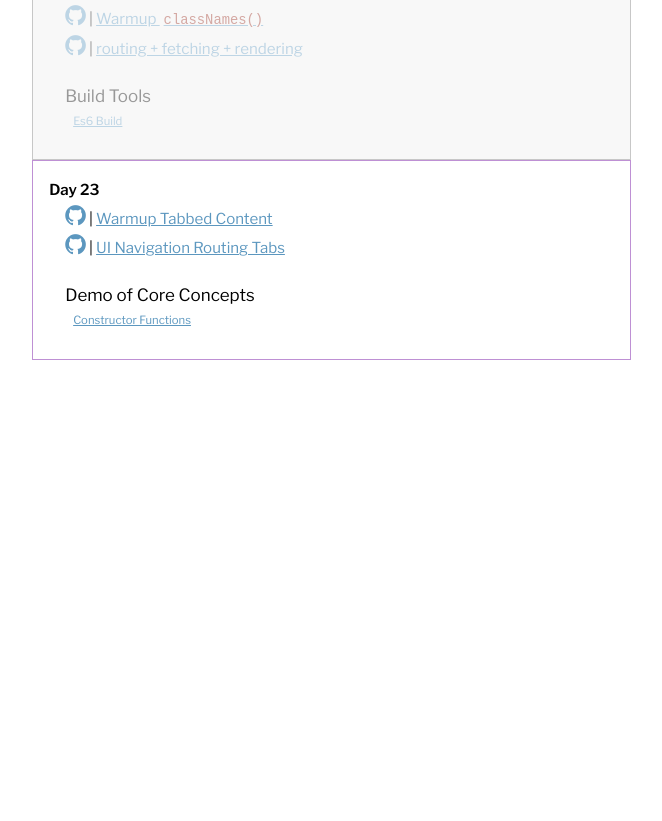
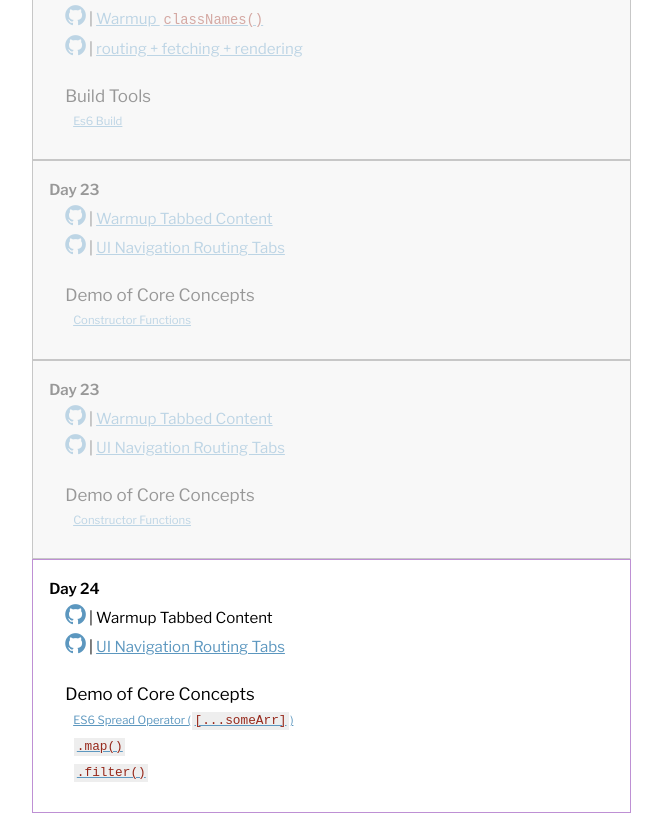
Before and after one commit to TIY-Charleston-Front-End-Engineering/TIY-Jan-2017, a plain HTML site: page index.html in a window 1280 px wide. Shown: the part 3623-4444 px from the top of the page, without its empty margins (160-822 px from the left). Before the commit the page ends 3991 px from the top, so only its background shows below. Drawn offline with nearby package versions, Linux system fonts and the light colour scheme.

Commit message:
day 24 links

```diff
--- a/index.html
+++ b/index.html
@@ -403,6 +403,59 @@
                         </li>
                      </ul>
                   </li>
+                  <li> Day 23
+                     <ul>
+                       <li>
+                          <a href="https://github.com/tiy-chs-demos/2017-02-08-warmup-tabbed-content" target="_blank"><i class="fa fa-github"></i></a>
+                          |
+                          <a href="https://tiy-chs-demos.github.io/2017-02-08-warmup-tabbed-content" target="_blank">Warmup Tabbed Content</a>
+                       </li>
+                       <li>
+                           <a href="https://github.com/tiy-chs-demos/2017-02-08-navigation-routing" target="_blank"><i class="fa fa-github"></i></a>
+                          |
+                          <a href="https://tiy-chs-demos.github.io/2017-02-08-navigation-routing" target="_blank">UI Navigation Routing Tabs</a>
+                       </li>
+                        <li>
+                           <small>
+                              <h4>Demo of Core Concepts</h4>
+                              <p>
+                                 <a href="http://codepen.io/tphdevdrop/pen/LxJaRq?editors=0012" target="_blank">Constructor Functions</a>
+                              </p>
+
+									</small>
+                        </li>
+                     </ul>
+                  </li><li> Day 24
+                     <ul>
+                       <li>
+                          <a href="https://github.com/tiy-chs-demos/2017-02-09-object-iteration-4" target="_blank"><i class="fa fa-github"></i></a>
+                          |
+                          Warmup Tabbed Content
+                       </li>
+                       <li>
+                           <a href="https://github.com/tiy-chs-demos/2017-02-09-multi-promise-demo" target="_blank"><i class="fa fa-github"></i></a>
+                          |
+                          <a href="https://tiy-chs-demos.github.io/2017-02-09-multi-promise-demo" target="_blank">UI Navigation Routing Tabs</a>
+                       </li>
+                        <li>
+                           <small>
+                              <h4>Demo of Core Concepts</h4>
+                              <p>
+                                 <a href="http://codepen.io/tphdevdrop/pen/EZdRmN?editors=1012" target="_blank">ES6 Spread Operator (<code>[...someArr]</code>)</a>
+                              </p>
+                              <p>
+                                 <a href="http://codepen.io/tphdevdrop/pen/egPrGo?editors=1012" target="_blank"><code>.map()</code></a>
+                              </p>
+                              <p>
+                                 <a href="http://codepen.io/tphdevdrop/pen/GrYdLy?editors=1012" target="_blank"><code>.filter()</code></a>
+                              </p>
+
+
+
+									</small>
+                        </li>
+                     </ul>
+                  </li>
                </ul>
 
             </div>
```
